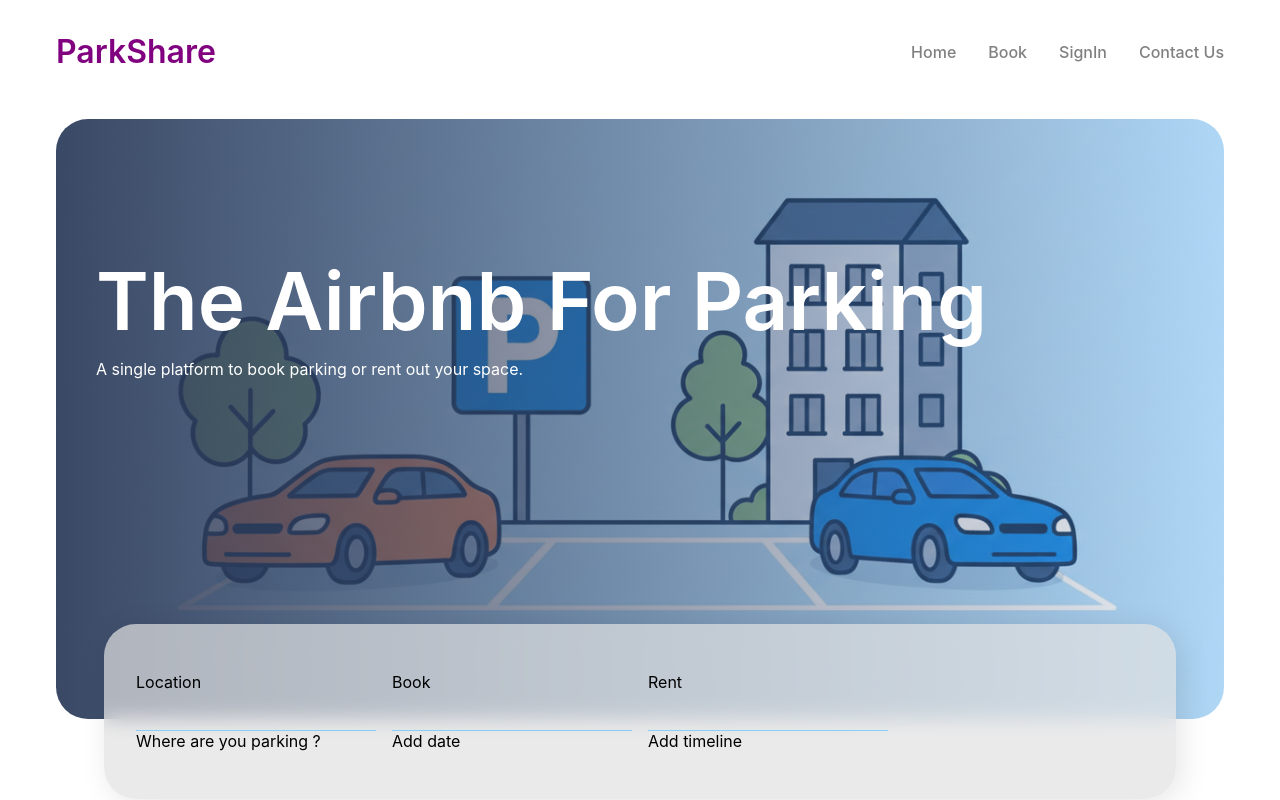
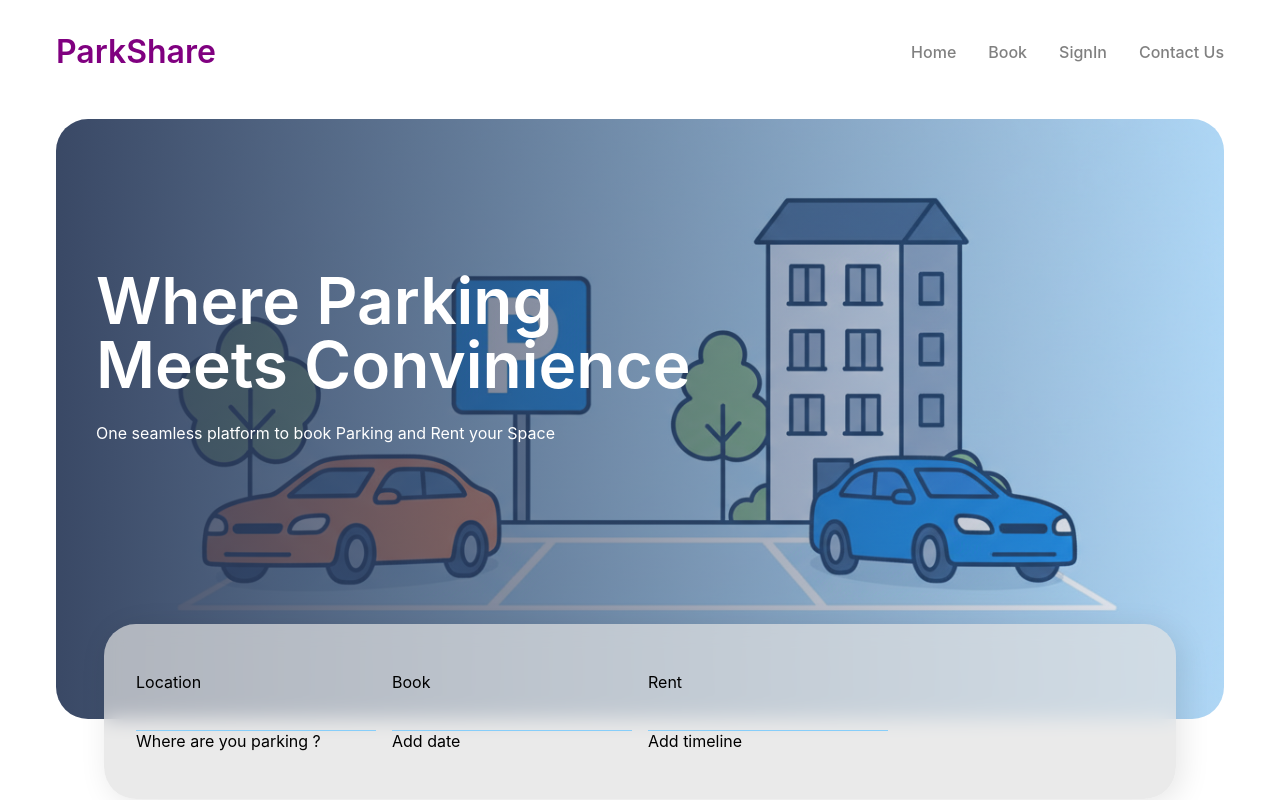
Before and after one commit to TheSophisticated/ParkShare, a plain HTML site: page index.html in a window 1280 px wide. Drawn offline with Linux system fonts and the light colour scheme.

Commit message:
Minor fixes to homepage, Linked Auth Page to Home

```diff
--- a/index.html
+++ b/index.html
@@ -12,7 +12,7 @@
         <ul class = "nav_links">
             <li class = "link"><a href = "index.html">Home</a></li>
             <li class = "link"><a href = "index.html">Book</a></li>
-            <li class = "link"><a href = "index.html">SignIn</a></li>
+            <li class = "link"><a href = "main.html">SignIn</a></li>
             <li class = "link"><a href = "index.html">Contact Us</a></li>
         </ul>
     </nav>
@@ -22,8 +22,8 @@
     <header class = "section_container header_container">
         <div class = "header_image_container">
             <div class = "header_content">
-                <h1>The Airbnb For Parking </h1>
-                <p>A single platform to book parking or rent out your space. </p>
+                <h1>Where Parking<br> Meets Convinience </h1>
+                <p>One seamless platform to book Parking and Rent your Space </p>
             </div>
             <div class = "booking_container">
                 <form>
--- a/style.css
+++ b/style.css
@@ -91,7 +91,7 @@ nav{
     padding-top: 150px;
     padding-left: 40px;
     margin-bottom : 1rem;
-    font-size: 5rem;
+    font-size: 4rem;
     line-height: 4rem;
     font-weight: 600;
     color: white;
```
